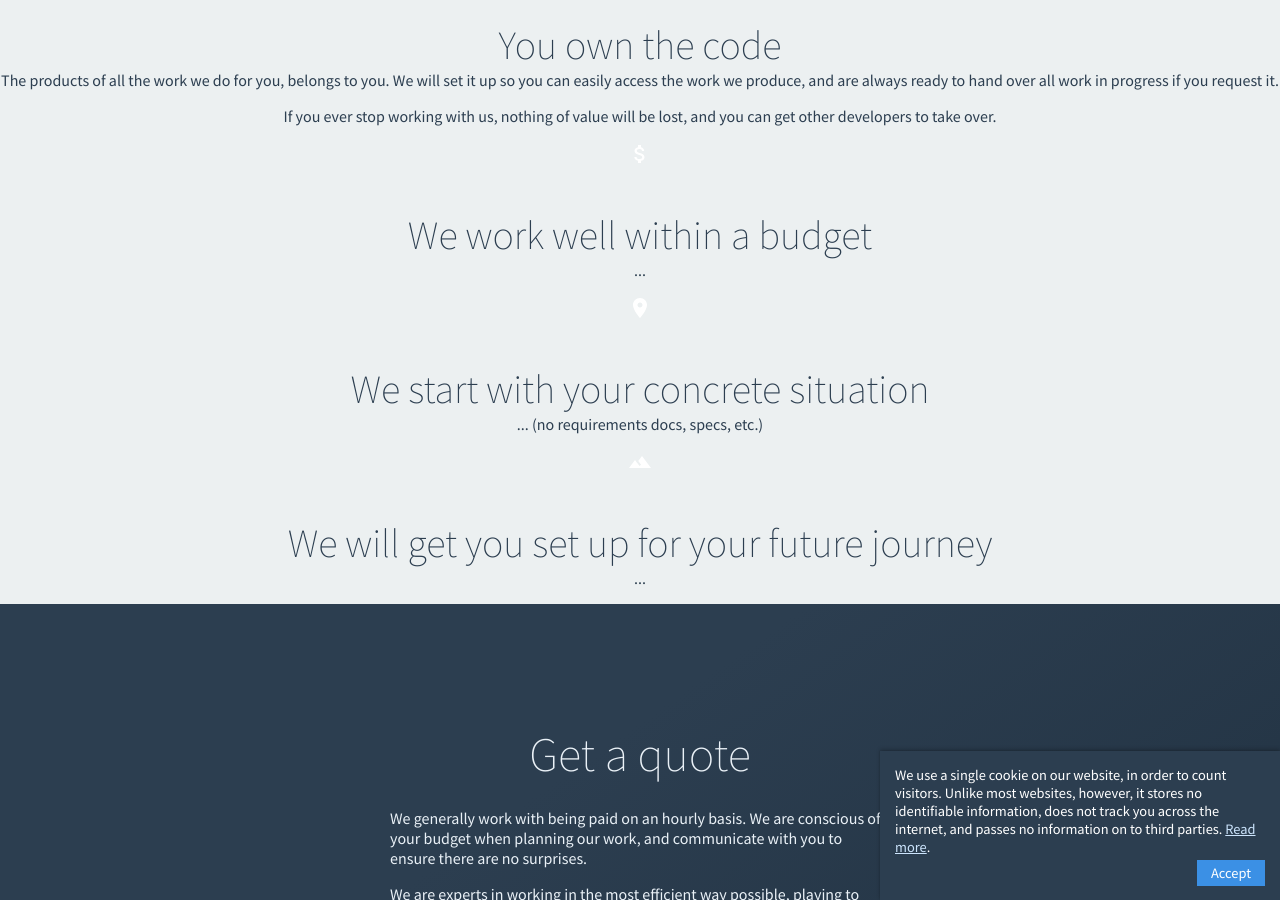
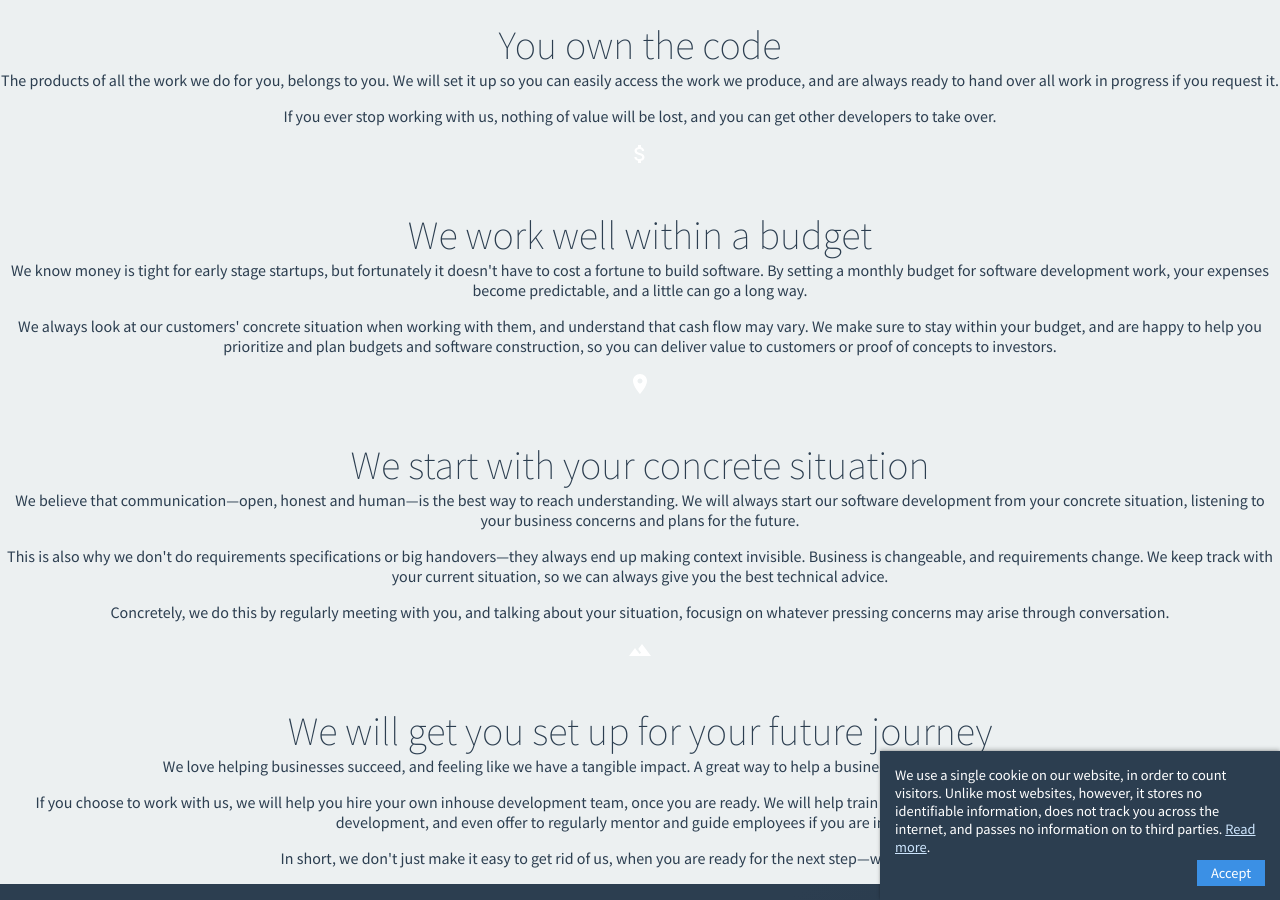
Before and after one commit to derangeddk/deranged.dk, a Jekyll site: the page built from product-pages/get-started-right.html, in a window 1280 px wide and 900 px high, scrolled down 1926 px. Built offline with Jekyll 4.4.1, drawn with Linux system fonts in a browser that asks for light colours.

Commit message:
Last selling points getting started right page

```diff
--- a/product-pages/get-started-right.html
+++ b/product-pages/get-started-right.html
@@ -106,21 +106,43 @@ title: Get started right --> deranged.dk
         <img src="/img/money-icon.svg">
         <h1>We work well within a budget</h1>
         <p>
-            ...
+            We know money is tight for early stage startups, but fortunately it doesn't have to cost a fortune to build software.
+            By setting a monthly budget for software development work, your expenses become predictable, and a little can go a long way.
+        </p>
+        <p>
+            We always look at our customers' concrete situation when working with them, and understand that cash flow may vary.
+            We make sure to stay within your budget, and are happy to help you prioritize and plan budgets and software construction, so you can deliver value to customers or proof of concepts to investors.
         </p>
     </div>
     <div class="selling-point">
         <img src="/img/place-icon.svg">
         <h1>We start with your concrete situation</h1>
         <p>
-            ... (no requirements docs, specs, etc.)
+            We believe that communication&mdash;open, honest and human&mdash;is the best way to reach understanding.
+            We will always start our software development from your concrete situation, listening to your business concerns and plans for the future.
+        </p>
+        <p>
+            This is also why we don't do requirements specifications or big handovers&mdash;they always end up making context invisible.
+            Business is changeable, and requirements change.
+            We keep track with your current situation, so we can always give you the best technical advice.
+        </p>
+        <p>
+            Concretely, we do this by regularly meeting with you, and talking about your situation, focusign on whatever pressing concerns may arise through conversation.
         </p>
     </div>
     <div class="selling-point">
         <img src="/img/terrain-icon.svg">
         <h1>We will get you set up for your future journey</h1>
         <p>
-            ...
+            We love helping businesses succeed, and feeling like we have a tangible impact.
+            A great way to help a business succeed is to make it sustainable.
+        </p>
+        <p>
+            If you choose to work with us, we will help you hire your own inhouse development team, once you are ready.
+            We will help train them, ensure a good, constructive process for software development, and even offer to regularly mentor and guide employees if you are interested.
+        </p>
+        <p>
+            In short, we don't just make it easy to get rid of us, when you are ready for the next step&mdash;we'll help you do it.
         </p>
     </div>
 </section>
```
